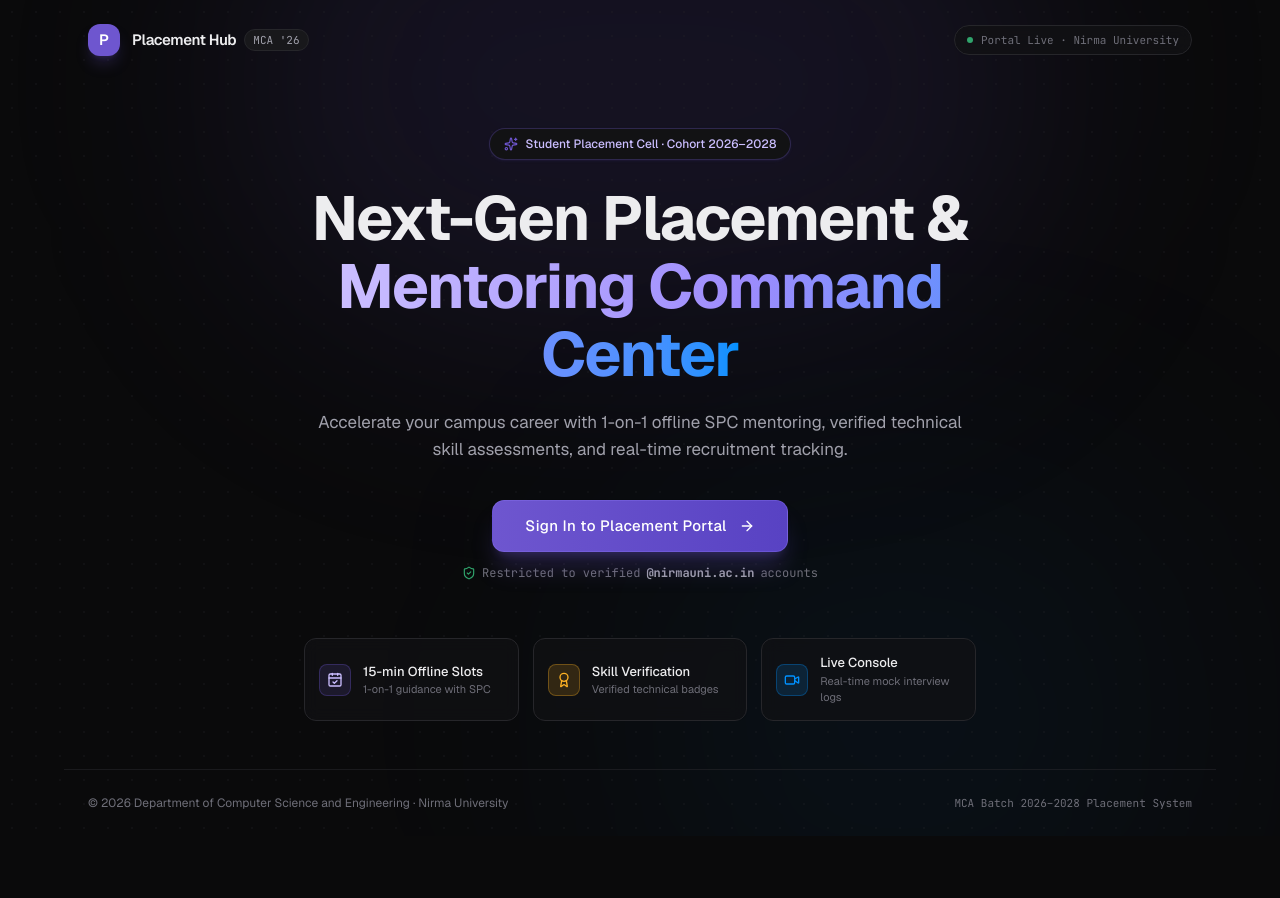
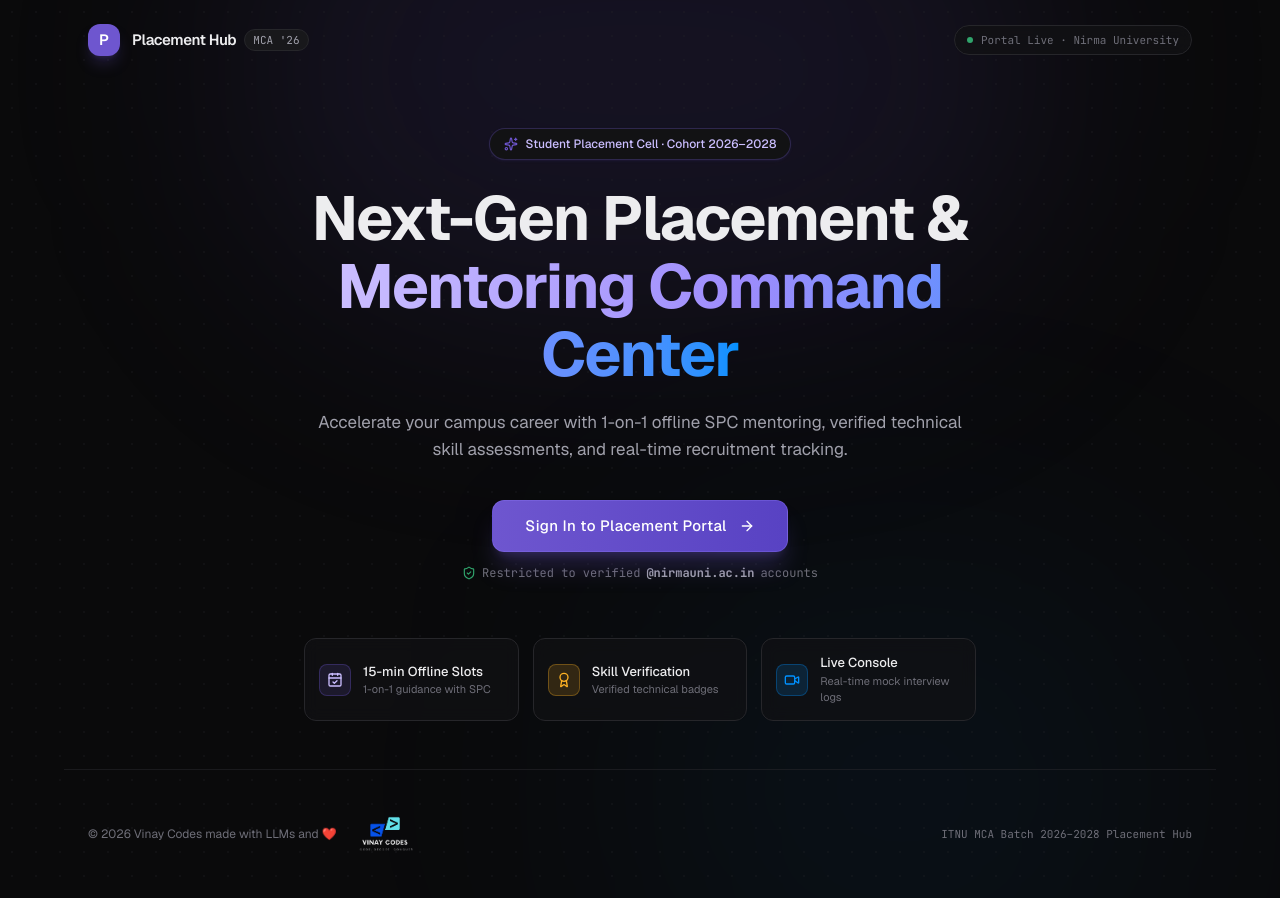
Before and after one commit to Akshar-scms/cohort-26, a Next.js app: page / in a window 1280 px wide. Before the commit the page ends 836 px from the top, so only its background shows below. Built offline with nearby package versions, Linux system fonts and the light colour scheme; no server answers; what drizzle-zod would draw is missing.

Commit message:
feat: add login screen view component and logo asset

```diff
--- a/src/components/views/login-screen-view.tsx
+++ b/src/components/views/login-screen-view.tsx
@@ -11,6 +11,9 @@ import {
   Video,
 } from 'lucide-react'
 import { Button } from '@/components/ui/button'
+import Image from 'next/image'
+import VinayCodesLogo from '../../../public/vc.png';
+import Link from 'next/link'
 
 export function LoginScreenView() {
   return (
@@ -116,11 +119,11 @@ export function LoginScreenView() {
 
       {/* Footer */}
       <footer className="relative z-10 w-full max-w-6xl mx-auto px-6 py-6 border-t border-[#26262A]/60 flex flex-col sm:flex-row items-center justify-center sm:justify-between gap-3 text-center text-[12px] text-[#6E6E78]">
-        <div>
-          © 2026 Department of Computer Science and Engineering · Nirma University
+        <div className='flex items-center gap-2'>
+          © 2026 Vinay Codes made with LLMs and ❤️ <Link href="https://vinay-th.tech" target="_blank" rel="noopener noreferrer"><Image width={80} height={80} src={VinayCodesLogo} alt="Vinay Codes Logo" /></Link>
         </div>
         <div className="font-mono text-[11px]">
-          MCA Batch 2026–2028 Placement System
+          ITNU MCA Batch 2026–2028 Placement Hub
         </div>
       </footer>
     </div>
```
Also changed, not shown: public/vc.png (added).
